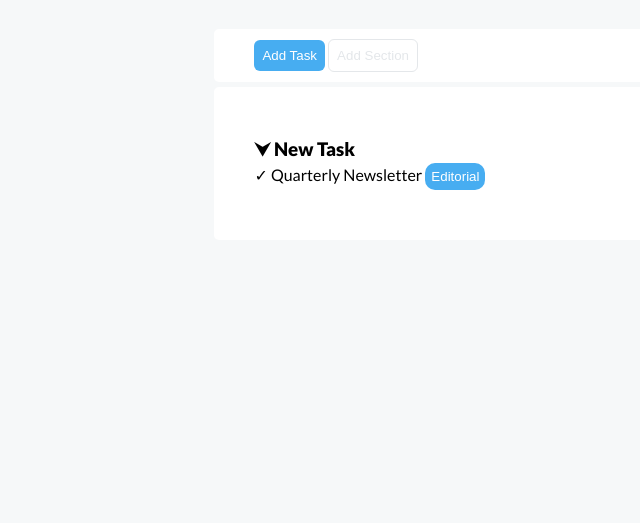
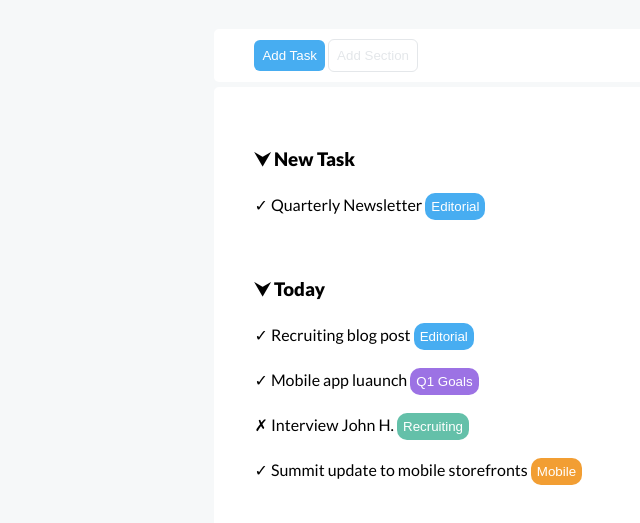
Before and after one commit to MartinaDR1/html-css-toboolist, a plain HTML site: page index.html in a window 1280 px wide. Shown: the part 89-612 px from the top of the page, without its empty margins (0-640 px from the left). Drawn offline with Linux system fonts and the light colour scheme.

Commit message:
add today

```diff
--- a/css/style.css
+++ b/css/style.css
@@ -68,7 +68,7 @@ body{
 
 section{
     margin: 40px;
-    line-height: 25px;
+    line-height: 45px;
 }
 
 .site-button{
@@ -79,3 +79,15 @@ section{
     padding: 6px;
     border-radius: 10px;
 }
+
+.purple{
+    background-color: #9c72e4;
+}
+
+.green{
+    background-color: #64c0a9;
+}
+
+.orange{
+    background-color: #f29e33;
+}
--- a/index.html
+++ b/index.html
@@ -42,6 +42,29 @@
 
                 <button class="site-button">Editorial</button>
             </section>
+
+            <section>
+                <h3> &#11167; Today</h3>
+                <div>
+                    <span> &check;  Recruiting blog post</span>
+                    <button class="site-button">Editorial</button>
+                </div>
+
+                <div>
+                    <span> &check;  Mobile app luaunch</span>
+                    <button class="site-button purple">Q1 Goals</button>
+                </div>
+
+                <div>
+                    <span> &cross;  Interview John H.</span>
+                    <button class="site-button green">Recruiting</button>
+                </div>
+
+                <div>
+                    <span> &check; Summit update to mobile storefronts</span>
+                    <button class="site-button orange">Mobile</button>
+                </div>
+            </section>
         </div>
 
     </main>
```
